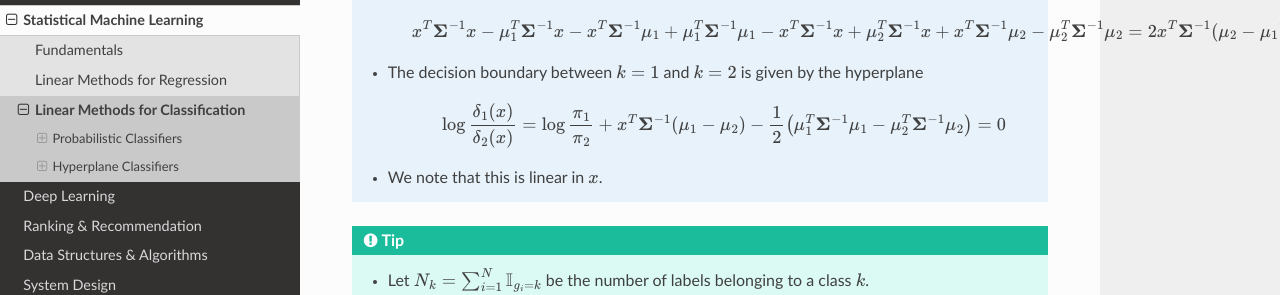
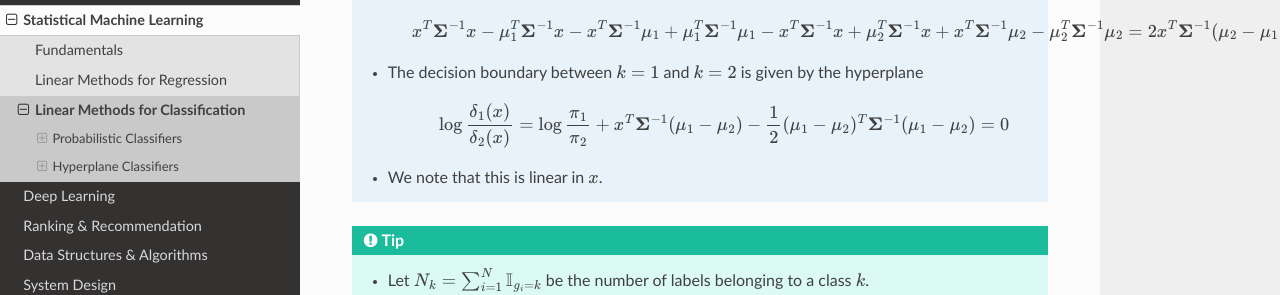
Before and after one commit to uselesstechjunks/leetcode, a Sphinx documentation site: the page built from docs/source/ml/linearcls.rst, in a window 1280 px wide and 900 px high, scrolled down 2666 px. Shown: the part 156-451 px from the top of the window. Built offline with Sphinx 7.4.7 and the Read the Docs theme 2.0.0, drawn with Linux system fonts in a browser that asks for light colours.

Commit message:
Update linearcls.rst

```diff
--- a/docs/source/ml/linearcls.rst
+++ b/docs/source/ml/linearcls.rst
@@ -89,7 +89,7 @@ Linear Discriminator Analysis
 		.. math:: x^T\boldsymbol{\Sigma}^{-1}x-\mu_1^T\boldsymbol{\Sigma}^{-1}x-x^T\boldsymbol{\Sigma}^{-1}\mu_1+\mu_1^T\boldsymbol{\Sigma}^{-1}\mu_1-x^T\boldsymbol{\Sigma}^{-1}x+\mu_2^T\boldsymbol{\Sigma}^{-1}x+x^T\boldsymbol{\Sigma}^{-1}\mu_2-\mu_2^T\boldsymbol{\Sigma}^{-1}\mu_2=2x^T\boldsymbol{\Sigma}^{-1}(\mu_2-\mu_1)+\left(\mu_1^T\boldsymbol{\Sigma}^{-1}\mu_1-\mu_2^T\boldsymbol{\Sigma}^{-1}\mu_2\right)
 	* The decision boundary between :math:`k=1` and :math:`k=2` is given by the hyperplane
 
-		.. math:: \log\frac{\delta_1(x)}{\delta_2(x)}=\log\frac{\pi_1}{\pi_2}+x^T\boldsymbol{\Sigma}^{-1}(\mu_1-\mu_2)-\frac{1}{2}\left(\mu_1^T\boldsymbol{\Sigma}^{-1}\mu_1-\mu_2^T\boldsymbol{\Sigma}^{-1}\mu_2\right)=0
+		.. math:: \log\frac{\delta_1(x)}{\delta_2(x)}=\log\frac{\pi_1}{\pi_2}+x^T\boldsymbol{\Sigma}^{-1}(\mu_1-\mu_2)-\frac{1}{2}(\mu_1-\mu_2)^T\boldsymbol{\Sigma}^{-1}(\mu_1-\mu_2)=0
 	* We note that this is linear in :math:`x`.
 
 .. tip::
```
